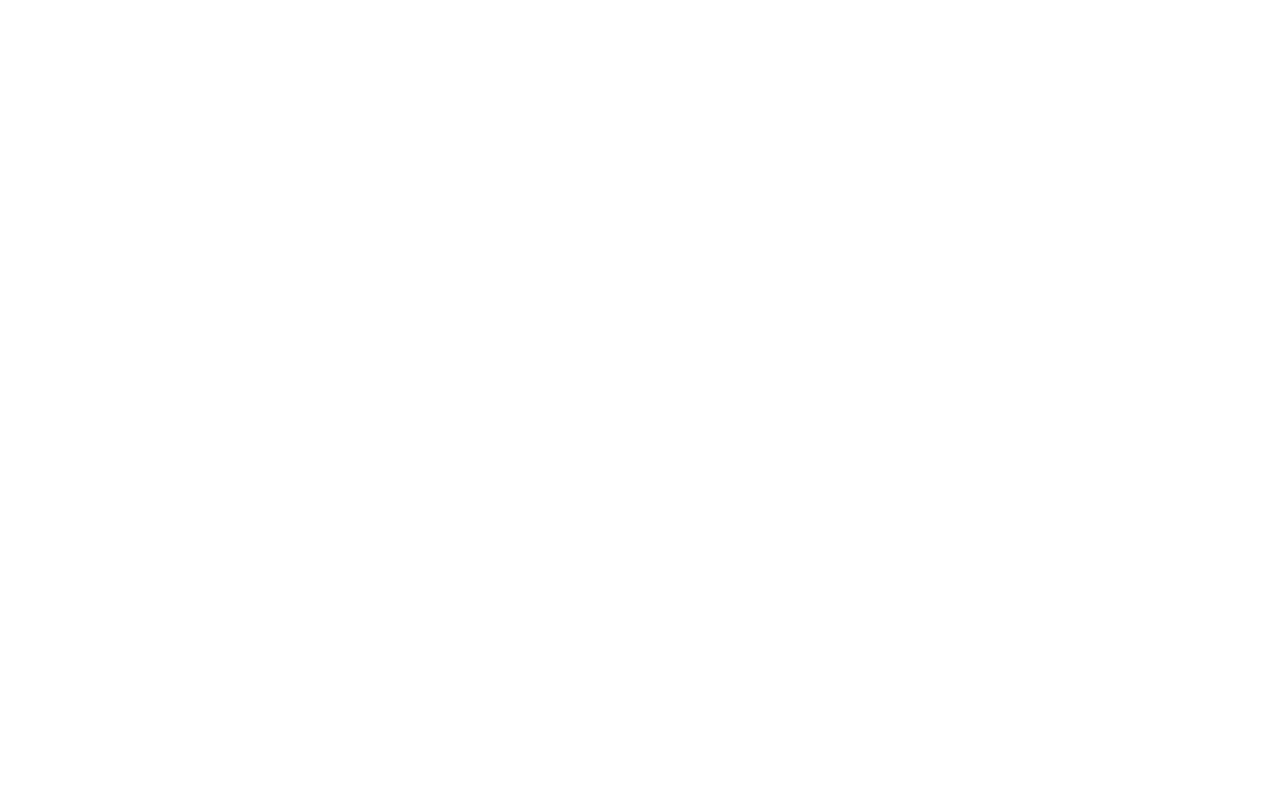
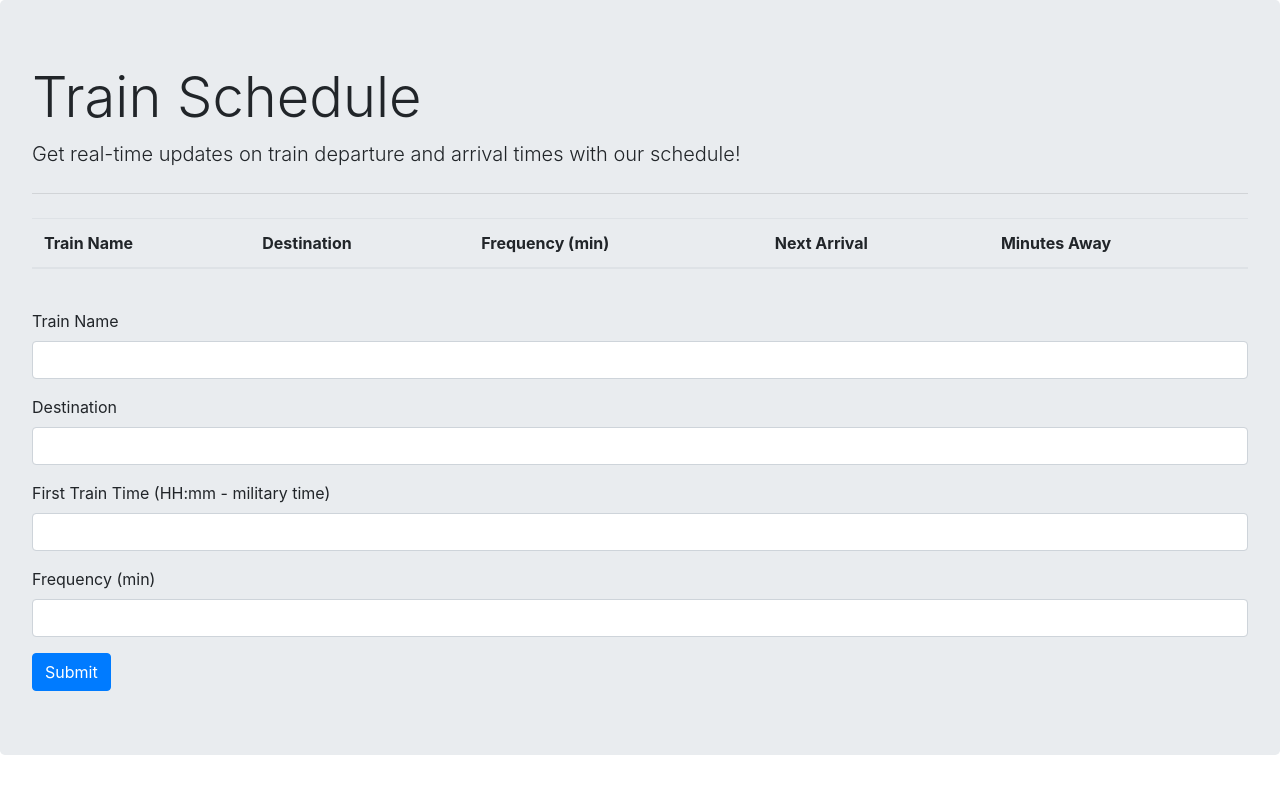
Before and after one commit to rlacon/train-time, a plain HTML site: page index.html in a window 1280 px wide. Drawn offline with nearby package versions, Linux system fonts and the light colour scheme.

Commit message:
Added table and form for train schedule

```diff
--- a/index.html
+++ b/index.html
@@ -26,15 +26,50 @@
 </head>
 
 <body>
+    <div class="jumbotron">
+        <h1 class="display-4">Train Schedule</h1>
+        <p class="lead">Get real-time updates on train departure and arrival times with our schedule!</p>
+        <hr class="my-4">
+        <table class="table">
+            <thead>
+                <tr>
+                    <th scope="col">Train Name</th>
+                    <th scope="col">Destination</th>
+                    <th scope="col">Frequency (min)</th>
+                    <th scope="col">Next Arrival</th>
+                    <th scope="col">Minutes Away</th>
+                </tr>
+            </thead>
+            <tbody>
+
+            </tbody>
+        </table>
+        <br>
+
+        <form>
+            <div class="form-group">
+                <label for="formGroupExampleInput">Train Name</label>
+                <input type="text" class="form-control" id="trainInput">
+            </div>
+            <div class="form-group">
+                <label for="formGroupExampleInput2">Destination</label>
+                <input type="text" class="form-control" id="destinationInput">
+            </div>
+            <div class="form-group">
+                <label for="formGroupExampleInput">First Train Time (HH:mm - military time)</label>
+                <input type="text" class="form-control" id="timeInput">
+            </div>
+            <div class="form-group">
+                <label for="formGroupExampleInput2">Frequency (min)</label>
+                <input type="text" class="form-control" id="frequencyInput">
+            </div>
+            <button type="submit" class="btn btn-primary">Submit</button>
+        </form>
 
 
-
-
-
-
-    <!-- jQuery CDN -->
-    <script src="https://cdnjs.cloudflare.com/ajax/libs/jquery/3.2.1/jquery.min.js"> </script>
-    <script src="assets/javascript/app.js"></script>
+        <!-- jQuery CDN -->
+        <script src="https://cdnjs.cloudflare.com/ajax/libs/jquery/3.2.1/jquery.min.js"> </script>
+        <script src="assets/javascript/app.js"></script>
 </body>
 
 </html>
```
